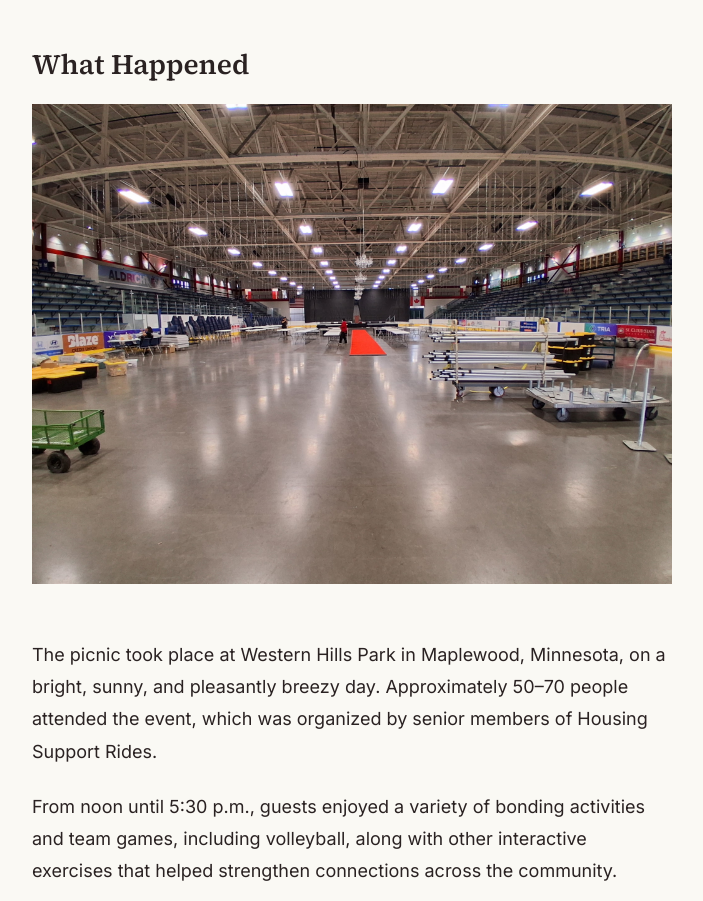
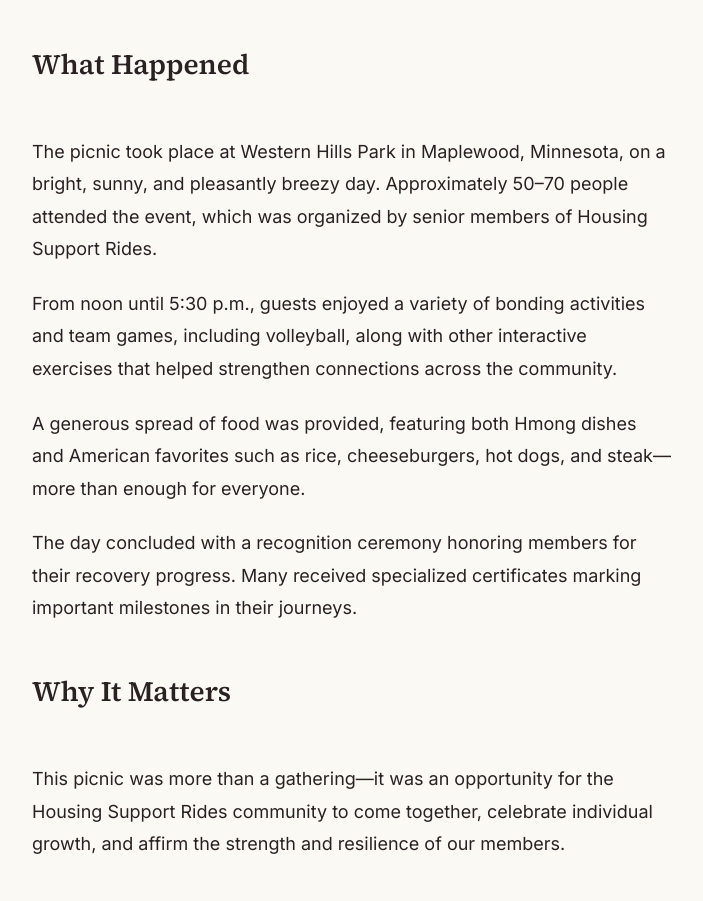
Before and after one commit to nvnn-nvnn-nvnn/HousingSupportRides, an Astro site: page /journal/recovery-picnic-2026 in a window 1280 px wide. Shown: the part 1217-2118 px from the top of the page, without its empty margins (288-991 px from the left). Built offline with nearby package versions, Linux system fonts and the light colour scheme; Astro itself is replaced by a stand-in of ours; a script that the page names is missing.

Commit message:
Update src/content/journal/recovery-picnic-2026
Co-authored-by: Devan <devanlee2nd@gmail.com>

```diff
--- a/src/content/journal/recovery-picnic-2026.mdx
+++ b/src/content/journal/recovery-picnic-2026.mdx
@@ -23,8 +23,6 @@ At Housing Support Rides, we are committed to building a community that fosters
 
 ## **What Happened**
 
-![Testing](/img/journal/recovery-picnic-2026/IMG_20261124_202144.jpg)
-
 \
 The picnic took place at Western Hills Park in Maplewood, Minnesota, on a bright, sunny, and pleasantly breezy day. Approximately 50–70 people attended the event, which was organized by senior members of Housing Support Rides.
 
```
Also changed, not shown: public/img/journal/recovery-picnic-2026/IMG_20261124_202144.jpg (deleted).
